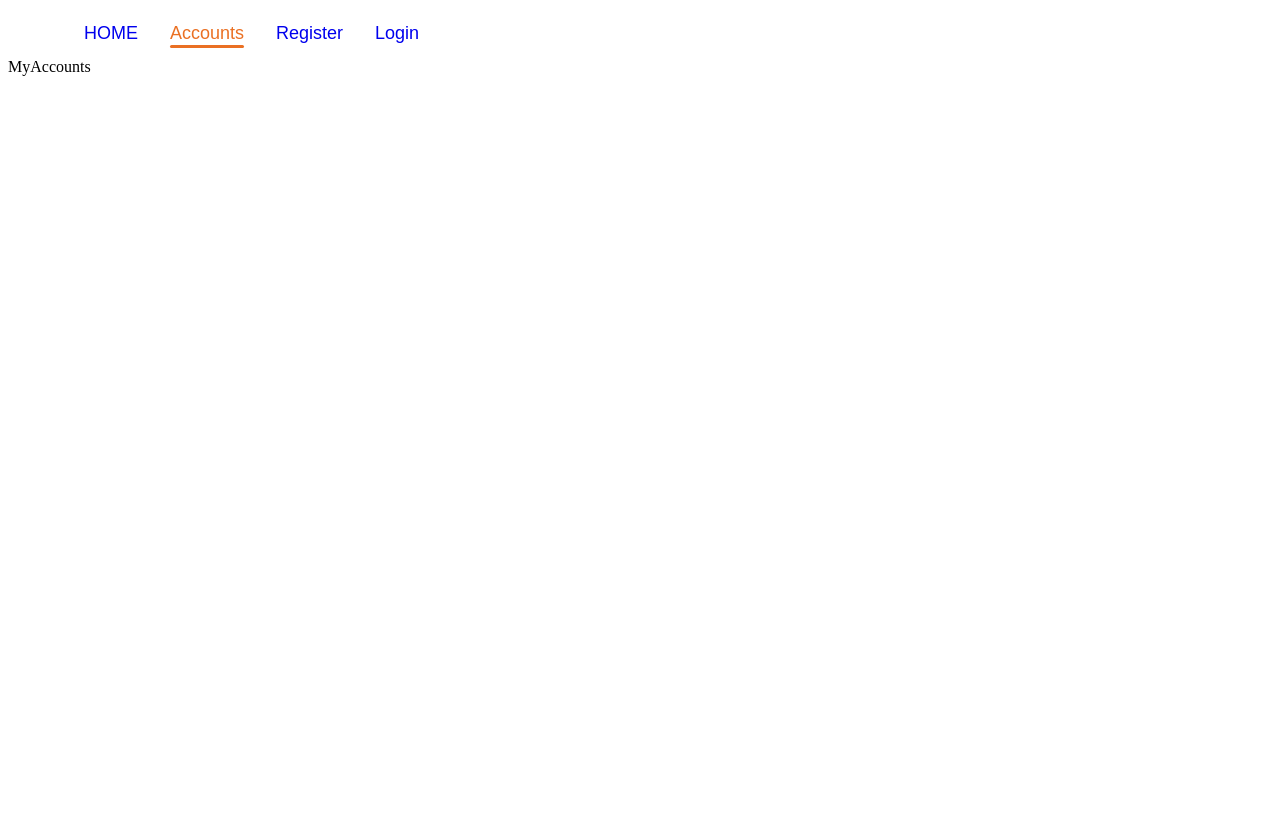
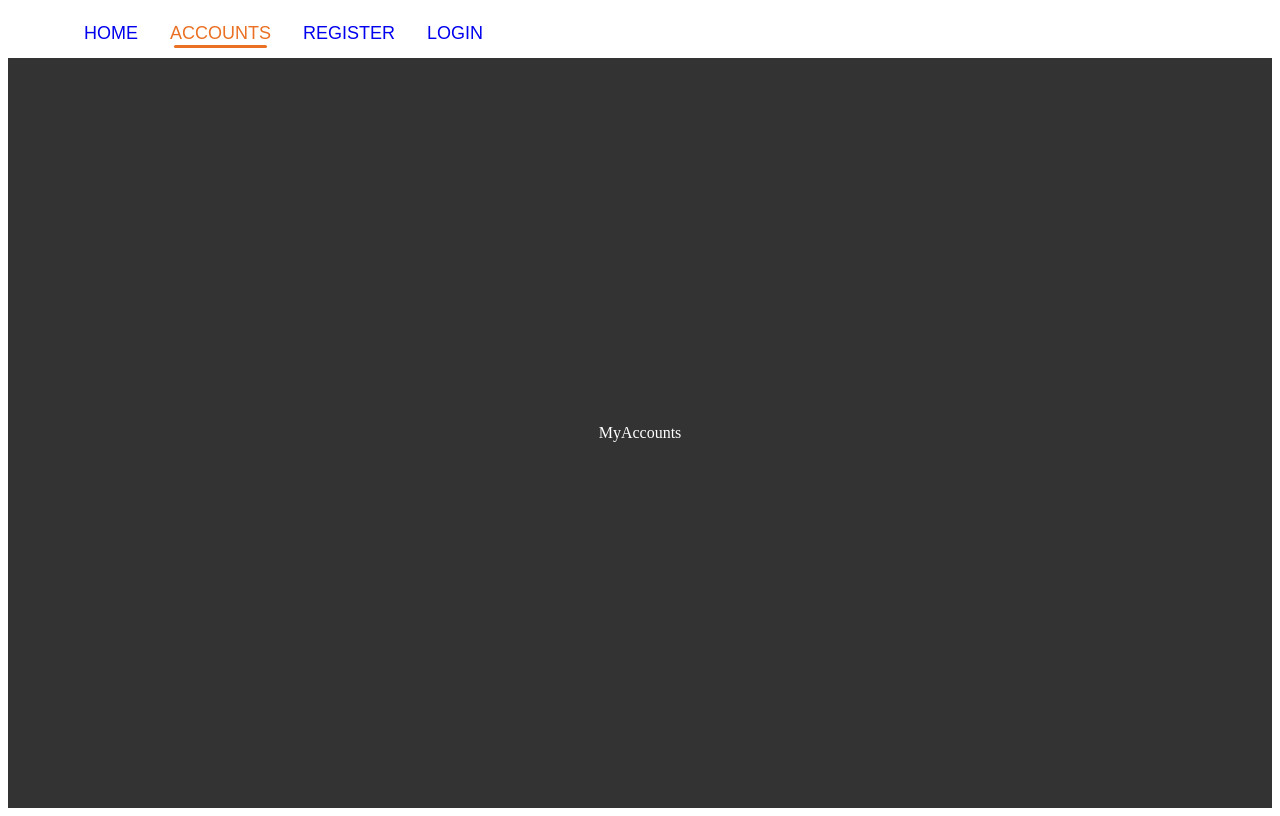
Before and after one commit to Hanieh-Mohseni/BankApp, a React (Create React App) app in the folder bankapp-frontend/: page /accounts in a window 1280 px wide. Built offline with nearby package versions, Linux system fonts and the light colour scheme.

Commit message:
Add changes in pages

```diff
--- a/bankapp-frontend/src/component/Topbar.js
+++ b/bankapp-frontend/src/component/Topbar.js
@@ -11,9 +11,9 @@ const Topbar=()=> {
         <NavigationList>
           <LiDiv>
             <NavigationLink to="/">HOME</NavigationLink>
-            <NavigationLink to="/accounts">Accounts</NavigationLink>
-            <NavigationLink to="/register">Register</NavigationLink>
-            <NavigationLink to="/login">Login</NavigationLink>
+            <NavigationLink to="/accounts">ACCOUNTS</NavigationLink>
+            <NavigationLink to="/register">REGISTER</NavigationLink>
+            <NavigationLink to="/login">LOGIN</NavigationLink>
 
 
 
--- a/bankapp-frontend/src/pages/Login.js
+++ b/bankapp-frontend/src/pages/Login.js
@@ -80,6 +80,7 @@ const Logindiv = styled.div`
   align-items: center;
   justify-content: center;
   background-size: cover;
+  background-color: #333333;
 `;
 
 const LoginSpan = styled.span`
@@ -91,6 +92,7 @@ const Loginform = styled.form`
   margin-top: 20px;
   display: flex;
   flex-direction: column;
+  background-color:#333333;
 `;
 
 const Loginlabel = styled.label`
--- a/bankapp-frontend/src/pages/MyAccounts.js
+++ b/bankapp-frontend/src/pages/MyAccounts.js
@@ -1,9 +1,23 @@
 import React from 'react'
+import styled from 'styled-components'
 
 const MyAccounts=()=> {
   return (
-    <div>MyAccounts</div>
+    <Accountsdiv>
+      MyAccounts
+      </Accountsdiv>
   )
 }
 
+const Accountsdiv = styled.div`
+  height: calc(100vh - 50px);
+  display: flex;
+  flex-direction: column;
+  align-items: center;
+  justify-content: center;
+  background-color: #333333;
+  color:white;
+
+`;
+
 export default MyAccounts
--- a/bankapp-frontend/src/pages/Register.js
+++ b/bankapp-frontend/src/pages/Register.js
@@ -127,11 +127,13 @@ const Register = () => {
 };
 
 const Registerdiv = styled.div`
-  height: calc(100vh - 50px);
+  height: calc(100vh );
   display: flex;
   flex-direction: column;
   align-items: center;
   justify-content: center;
+  background-color: #333333;
+
 `;
 
 const RegisterSpan = styled.span`
```
